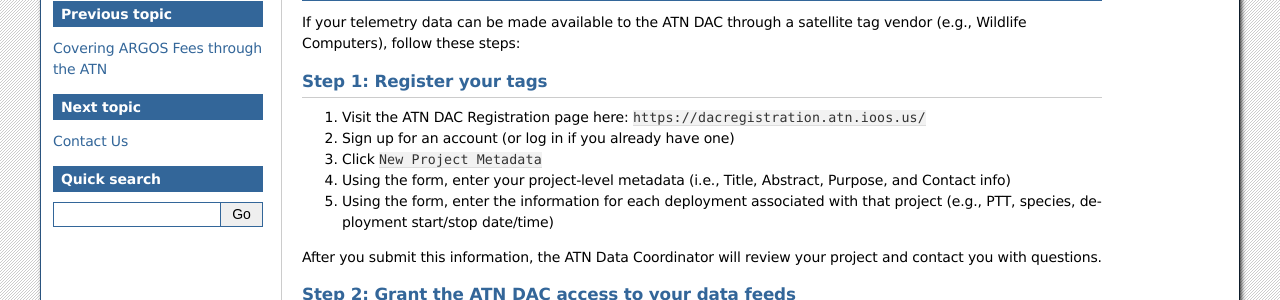
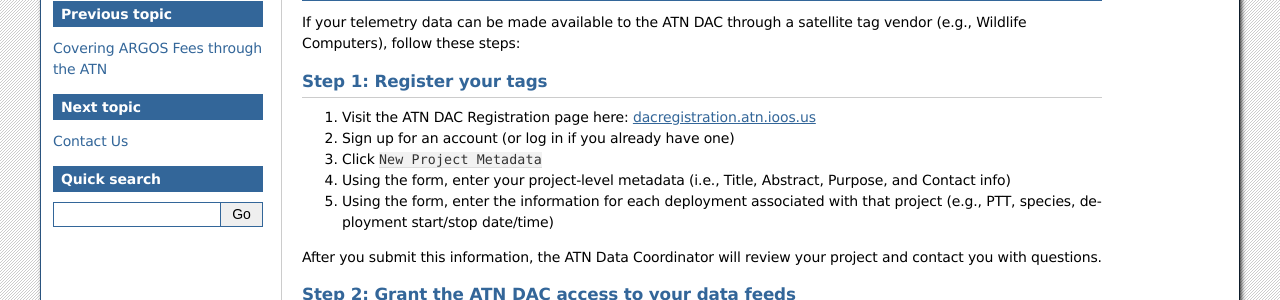
Before and after one commit to ioos/atn-docs, a Sphinx documentation site: the page built from docs/submit-data.rst, in a window 1280 px wide. Shown: the part 315-615 px from the top of the page. Built offline with Sphinx 7.4.7, drawn with Linux system fonts in a browser that asks for light colours; some of the changed lines change nothing that is shown.

Commit message:
make ATN DAC registration app link a live link

```diff
--- a/docs/submit-data.rst
+++ b/docs/submit-data.rst
@@ -17,7 +17,7 @@ If your telemetry data can be made available to the ATN DAC through a satellite
 Step 1: Register your tags
 ^^^^^^^^^^^^^^^^^^^^^^^^^^
 
-#. Visit the ATN DAC Registration page here: ``https://dacregistration.atn.ioos.us/``
+#. Visit the ATN DAC Registration page here: `dacregistration.atn.ioos.us <https://dacregistration.atn.ioos.us/>`__
 #. Sign up for an account (or log in if you already have one)
 #. Click ``New Project Metadata``
 #. Using the form, enter your project-level metadata (i.e., Title, Abstract, Purpose, and Contact info)
```
